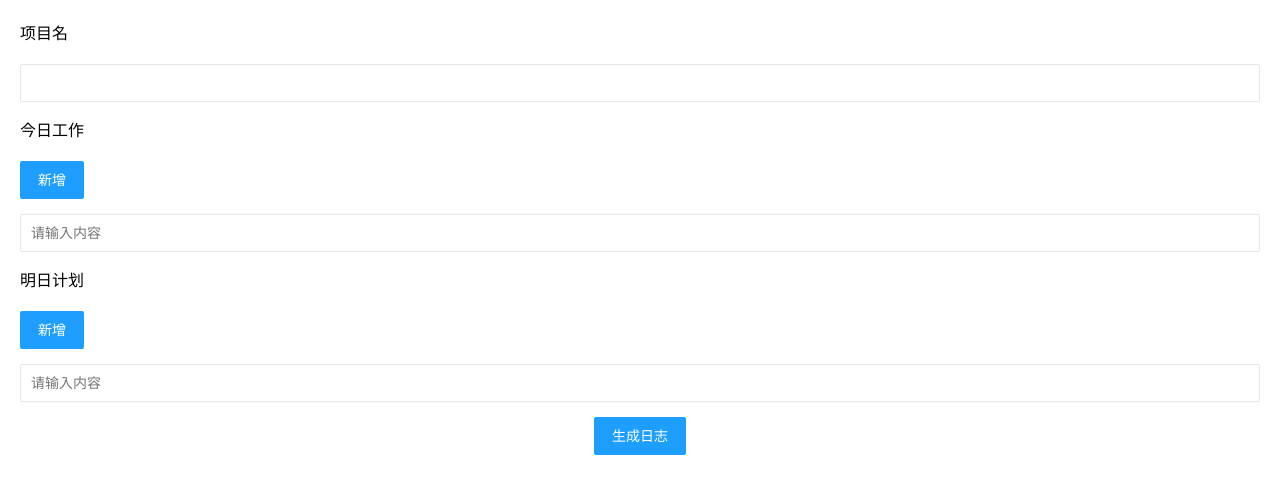
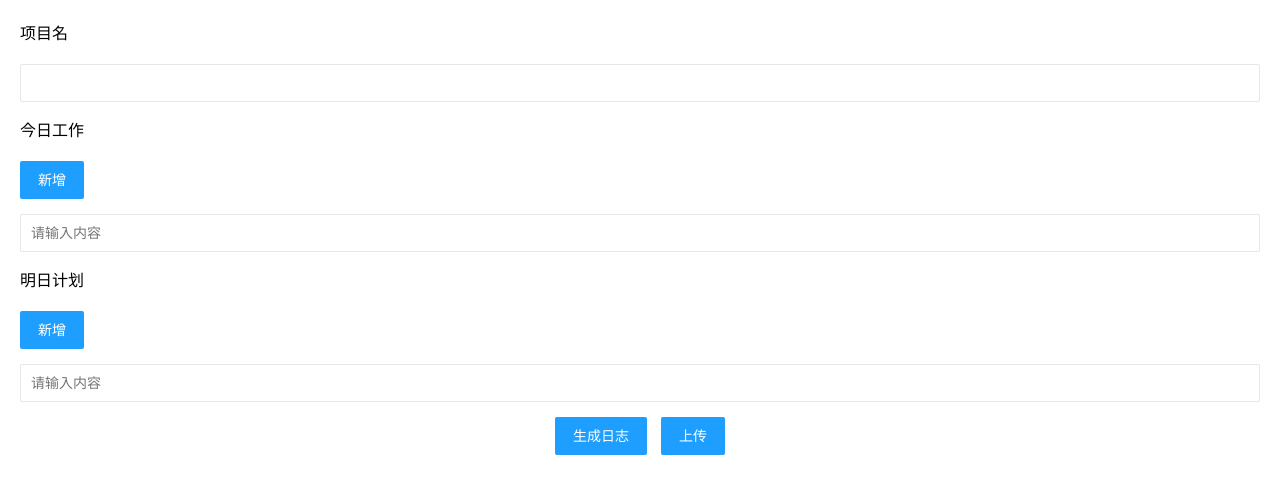
Before and after one commit to rabbitmu/daily-report, a website: page resource/index.html in a window 1280 px wide. Drawn offline with Linux system fonts and the light colour scheme.

Commit message:
add ftp package

```diff
--- a/package.json
+++ b/package.json
@@ -20,6 +20,7 @@
     "@babel/preset-env": "^7.11.0",
     "body-parser": "^1.19.0",
     "express": "^4.17.1",
+    "ftp": "^0.3.10",
     "jquery": "^3.5.1"
   }
 }
--- a/resource/index.html
+++ b/resource/index.html
@@ -40,7 +40,10 @@
         <div class="layui-form" lay-filter="tomorrow" data-text="明日计划">
             <button class="layui-btn layui-btn-normal">新增</button>
         </div>
-        <div class="button_wrapper"><button data-event="generate" class="layui-btn layui-btn-normal">生成日志</button></div>
+        <div class="button_wrapper">
+            <button data-event="generate" class="layui-btn layui-btn-normal">生成日志</button>
+            <button data-event="upload" class="layui-btn layui-btn-normal">上传</button>
+        </div>
     </div>
 
     <script>
```
Also changed, not shown: 1 other file.
